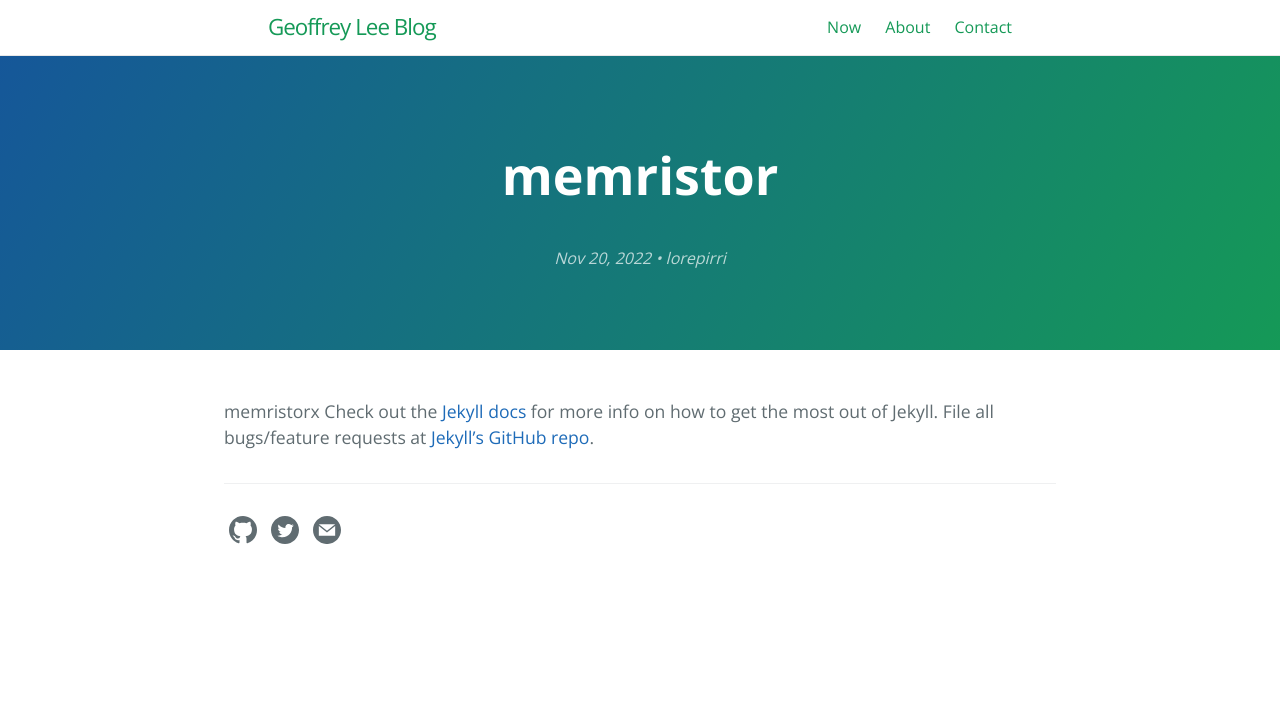
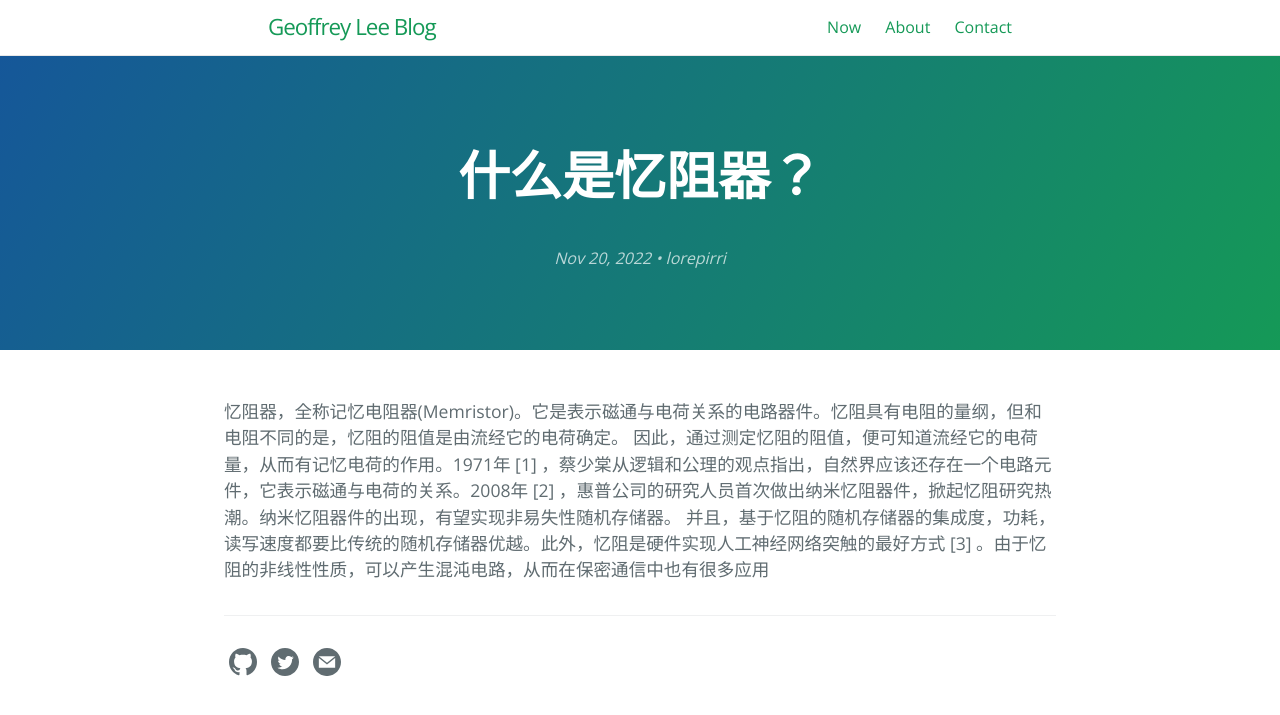
Before and after one commit to sertreet/sertreet.github.io, a Jekyll site: the page built from _posts/2022-11-20-memristor.md, in a window 1280 px wide. Shown: the top 715 px of the page. Built offline with Jekyll 4.4.1, drawn with Linux system fonts in a browser that asks for light colours.

Commit message:
Update 2022-11-20-memristor.md

```diff
--- a/_posts/2022-11-20-memristor.md
+++ b/_posts/2022-11-20-memristor.md
@@ -1,9 +1,7 @@
 ---
 layout: post
-title: "memristor"
+title: "什么是忆阻器？"
 ---
-memristorx
-Check out the [Jekyll docs][jekyll-docs] for more info on how to get the most out of Jekyll. File all bugs/feature requests at [Jekyll’s GitHub repo][jekyll-gh].
-
-[jekyll-docs]: http://jekyllrb.com/docs/home
-[jekyll-gh]:   https://github.com/jekyll/jekyll
+忆阻器，全称记忆电阻器(Memristor)。它是表示磁通与电荷关系的电路器件。忆阻具有电阻的量纲，但和电阻不同的是，忆阻的阻值是由流经它的电荷确定。
+因此，通过测定忆阻的阻值，便可知道流经它的电荷量，从而有记忆电荷的作用。1971年 [1]  ，蔡少棠从逻辑和公理的观点指出，自然界应该还存在一个电路元件，它表示磁通与电荷的关系。2008年 [2]  ，惠普公司的研究人员首次做出纳米忆阻器件，掀起忆阻研究热潮。纳米忆阻器件的出现，有望实现非易失性随机存储器。
+并且，基于忆阻的随机存储器的集成度，功耗，读写速度都要比传统的随机存储器优越。此外，忆阻是硬件实现人工神经网络突触的最好方式 [3]  。由于忆阻的非线性性质，可以产生混沌电路，从而在保密通信中也有很多应用
```
